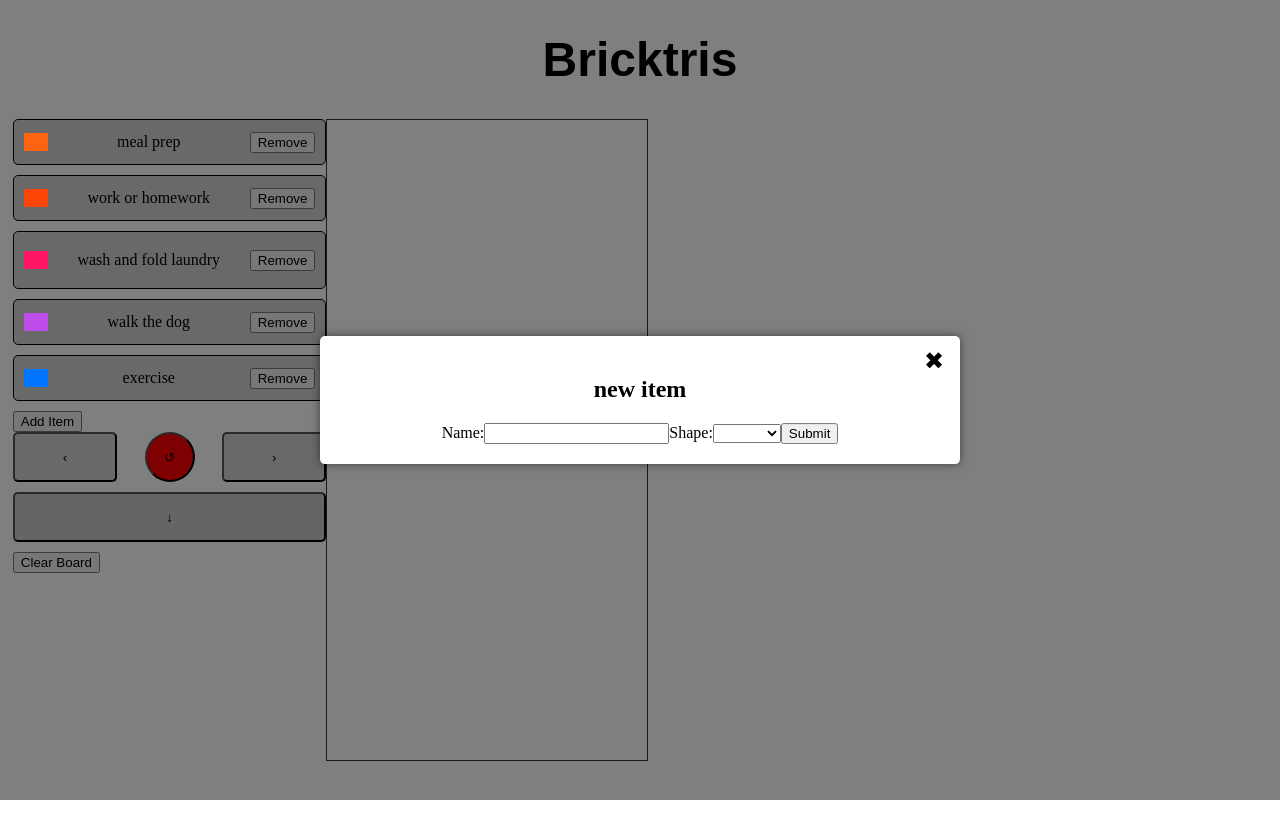
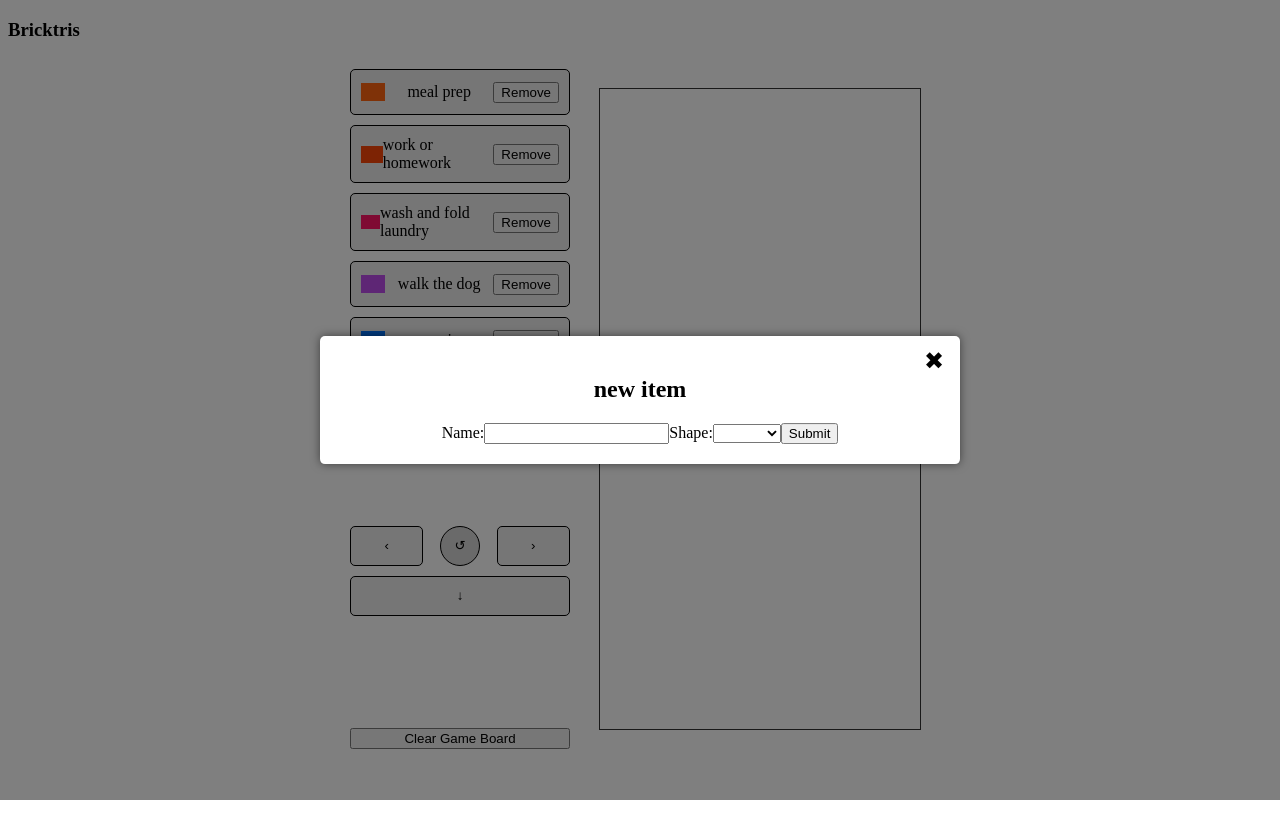
Before and after one commit to farosFreed/Bricktris, a Nuxt app: page / in a window 1280 px wide. Both pictures are taken after a click on the button "Add Item". After the commit the page ends 800 px from the top, so only its background shows below. Built offline with nearby package versions, Linux system fonts and the light colour scheme; grey boxes are pictures that could not be loaded.

Commit message:
styles: better imports and buttons

```diff
--- a/app.vue
+++ b/app.vue
@@ -3,11 +3,7 @@
     <Modal
       :show="modalShow"
       :title="modalData.name ? modalData.name : 'Welcome'"
-      :text="
-        modalData.description
-          ? modalData.description
-          : 'Click the button to start the game'
-      "
+      :text="modalData.description ? modalData.description : ''"
       :shape="modalData.shape ? modalData.shape : ''"
       @closeModal="
         () => {
@@ -21,7 +17,7 @@
         @submitForm="(item) => addListItem(item)"
       />
     </Modal>
-    <h1>Bricktris</h1>
+    <h3>Bricktris</h3>
     <div class="twocol">
       <div class="leftcol">
         <Bricklist
@@ -31,10 +27,15 @@
           @removeListItem="(i) => removeListItem(i)"
         />
         <MobileKeypad @handleKeyPress="(e) => handleKeyPress(e)" />
-        <button @click="clearGameboard">Clear Board</button>
+        <button @click="clearGameboard">Clear Game Board</button>
       </div>
       <div class="rightcol">
-        <canvas id="game" width="320" height="640" class="grid"></canvas>
+        <canvas
+          id="game"
+          :width="gameWidth"
+          :height="gameHeight"
+          class="grid"
+        ></canvas>
       </div>
     </div>
   </div>
@@ -42,6 +43,7 @@
 
 <script lang="ts">
 import isUserUsingMobile from "@/utils/detectMobile";
+import { tetrominos, colors } from "@/utils/tetrominos";
 
 const sampleListData = [
   { name: "meal prep", shape: "Z" },
@@ -60,55 +62,6 @@ const sampleListData = [
   { name: "exercise", shape: "T" },
 ];
 
-// move to utils file ???
-const tetrominos = {
-  I: [
-    [0, 0, 0, 0],
-    [1, 1, 1, 1],
-    [0, 0, 0, 0],
-    [0, 0, 0, 0],
-  ],
-  J: [
-    [1, 0, 0],
-    [1, 1, 1],
-    [0, 0, 0],
-  ],
-  L: [
-    [0, 0, 1],
-    [1, 1, 1],
-    [0, 0, 0],
-  ],
-  O: [
-    [1, 1],
-    [1, 1],
-  ],
-  S: [
-    [0, 1, 1],
-    [1, 1, 0],
-    [0, 0, 0],
-  ],
-  Z: [
-    [1, 1, 0],
-    [0, 1, 1],
-    [0, 0, 0],
-  ],
-  T: [
-    [0, 1, 0],
-    [1, 1, 1],
-    [0, 0, 0],
-  ],
-};
-// move to utils file ??? fix colors to reference css variables
-const colors = {
-  I: "#ff006e",
-  O: "#8338ec",
-  T: "#3a86ff",
-  S: "green",
-  Z: "#ffbe0b",
-  J: "blue",
-  L: "#fb5607",
-};
-
 export default {
   data() {
     return {
@@ -116,6 +69,9 @@ export default {
       tetrominos: tetrominos,
       colors: colors,
       canvas: null as HTMLElement | null,
+      windowWidth: window.innerWidth,
+      gameWidth: 0,
+      gameHeight: 0,
       ctx: null, // canvas context
       grid: 32,
       tetrominoSequence: [], // not using? deprecate?
@@ -144,6 +100,11 @@ export default {
         localStorage.setItem("gameListData", JSON.stringify(newListData));
       },
       deep: true,
+    },
+    windowWidth: {
+      handler(newWindowWidth) {
+        this.configPlayfield();
+      },
     },
   },
   methods: {
@@ -345,13 +306,28 @@ export default {
     addListItem(item: listItem) {
       // TODO TYPESCRIPT VALIDATION MINIMUM
       this.listData.push(item);
+      this.modalShow = !this.modalShow;
     },
     removeListItem(item) {
       const index = this.listData.indexOf(item);
       this.listData.splice(index, 1);
     },
+    configPlayfield() {
+      // change grid size based on screen size
+      this.windowWidth = window.innerWidth;
+      if (this.windowWidth < 500) {
+        this.grid = 20;
+        this.gameWidth = 200;
+        this.gameHeight = 400;
+      } else {
+        this.grid = 32;
+        this.gameWidth = 320;
+        this.gameHeight = 640;
+      }
+    },
   },
   mounted() {
+    this.configPlayfield();
     this.setupGameboard();
     // if localStorage has list & playfield data, load it
     const listData = localStorage.getItem("gameListData");
@@ -365,16 +341,16 @@ export default {
     }
 
     this.drawPlayfield();
-    //check if mobile
     this.showMobileKeypad = isUserUsingMobile();
-    console.log("showMobileKeypad", this.showMobileKeypad);
 
-    // listen for keydown events
+    // listen for keydown & resize events
     window.addEventListener("keydown", this.handleKeyPress);
+    window.addEventListener("resize", this.configPlayfield);
   },
   beforeUnmount() {
     // remove event listener before component is unmounted
     window.removeEventListener("keydown", this.handleKeyPress);
+    window.removeEventListener("resize", this.configPlayfield);
   },
 };
 </script>
@@ -387,11 +363,21 @@ h1 {
   font-size: 3rem;
 }
 .twocol {
-  width: 98vw;
+  max-width: $max-width;
   margin: 0 auto;
   height: calc(100vh - 100px);
   display: grid;
-  grid-template-columns: 1fr 3fr;
+  grid-template-columns: 1fr 1.5fr;
+  .leftcol {
+    display: grid;
+    padding: $spacer;
+    align-content: space-between;
+  }
+  .rightcol {
+    display: flex;
+    justify-content: center;
+    align-items: center;
+  }
 }
 
 .grid {
--- /dev/null
+++ b/assets/styles/main.scss
@@ -0,0 +1,12 @@
+.primary-btn {
+  background-color: $primary-button-background;
+  color: white;
+  border: none;
+  border-radius: $border-radius;
+  padding: $spacer;
+  font-size: 1rem;
+  cursor: pointer;
+  &:hover {
+    background-color: darken($primary-button-background, 10%);
+  }
+}
--- a/assets/styles/variables.scss
+++ b/assets/styles/variables.scss
@@ -19,12 +19,16 @@ $turquoise: #06d6a0;
 // layouts
 $spacer: 10px;
 $border-radius: 5px;
+$max-width: 600px;
 
 // game
 $grid-size: 32;
 
 // config UI
 $button-background: $light-grey;
+$button-border: 1px solid black;
+$primary-button-background: $persian-green;
+$primary-button-color: white;
 
 // config tetronimos
 $Z-tetromino-color: $amber;
--- a/components/Bricklist.vue
+++ b/components/Bricklist.vue
@@ -1,4 +1,5 @@
 <template>
+  <div>
     <ul>
       <li
         v-for="item in list"
@@ -20,7 +21,10 @@
         </button>
       </li>
     </ul>
-  <button @click="$emit('newListItem')">Add Item</button>
+    <button class="addItemBtn primary-btn" @click="$emit('newListItem')">
+      Add Item
+    </button>
+  </div>
 </template>
 
 <script lang="ts">
@@ -35,7 +39,6 @@ export default {
 </script>
 
 <style lang="scss" scoped>
-@import "~/assets/styles/variables.scss";
 ul {
   list-style-type: none;
   padding: 0;
@@ -43,13 +46,19 @@ ul {
   li.item {
     padding: $spacer;
     margin-bottom: $spacer;
-    border: 1px solid black;
+    border: $button-border;
     border-radius: $border-radius;
-    background-color: lightgray;
+    background-color: $button-background;
     display: flex;
     justify-content: space-between;
     align-items: center;
   }
+}
+.addItemBtn {
+  width: 100%;
+  border: $button-border;
+  border-radius: $border-radius;
+  margin-bottom: $spacer;
 }
 .tetromino {
   width: 24px;
--- a/components/MobileKeypad.vue
+++ b/components/MobileKeypad.vue
@@ -36,9 +36,7 @@ export default {
 </script>
 
 <style lang="scss" scoped>
-$button-size: 50px;
-$spacer: 10px;
-$border-radius: 5px;
+$button-size: 40px;
 .keypad {
   display: grid;
   grid-template-columns: 1fr 1fr 1fr;
@@ -49,22 +47,23 @@ $border-radius: 5px;
 
 button {
   height: $button-size;
+  border: $button-border;
   border-radius: $border-radius;
 }
 
 .square-button {
-  background-color: lightgrey;
+  background-color: $button-background;
 }
 
 .circle-button {
   width: $button-size;
   justify-self: center;
-  background-color: red;
+  background-color: darken($button-background, 10%);
   border-radius: 50%;
 }
 
 .arrow-button {
   grid-column-start: span 3;
-  background-color: #ccc;
+  background-color: $button-background;
 }
 </style>
--- a/components/Modal.vue
+++ b/components/Modal.vue
@@ -12,7 +12,7 @@
       <slot>
         <p>{{ text }}</p>
         <!-- todo add timer -->
-        <button @click="completeTask">Complete Task</button>
+        <button class="primary-btn" @click="completeTask">Complete Task</button>
       </slot>
     </div>
   </div>
@@ -59,6 +59,7 @@ export default {
   height: 100vh;
   top: 0;
   left: 0;
+  z-index: 100;
   &.hidden {
     display: none;
   }
@@ -73,7 +74,7 @@ export default {
     border-radius: 5px;
     box-shadow: 0 0 10px rgba(0, 0, 0, 0.5);
     width: 80vw;
-    max-width: 600px;
+    max-width: $max-width;
     .close-button {
       position: absolute;
       top: 10px;
--- a/nuxt.config.ts
+++ b/nuxt.config.ts
@@ -4,4 +4,14 @@ export default defineNuxtConfig({
   typescript: {
     strict: true,
   },
+  css: ["~/assets/styles/main.scss"],
+  vite: {
+    css: {
+      preprocessorOptions: {
+        scss: {
+          additionalData: '@import "@/assets/styles/variables.scss";',
+        },
+      },
+    },
+  },
 });
--- /dev/null
+++ b/utils/tetrominos.ts
@@ -0,0 +1,48 @@
+// matricies for each tetromino
+export const tetrominos = {
+  I: [
+    [0, 0, 0, 0],
+    [1, 1, 1, 1],
+    [0, 0, 0, 0],
+    [0, 0, 0, 0],
+  ],
+  J: [
+    [1, 0, 0],
+    [1, 1, 1],
+    [0, 0, 0],
+  ],
+  L: [
+    [0, 0, 1],
+    [1, 1, 1],
+    [0, 0, 0],
+  ],
+  O: [
+    [1, 1],
+    [1, 1],
+  ],
+  S: [
+    [0, 1, 1],
+    [1, 1, 0],
+    [0, 0, 0],
+  ],
+  Z: [
+    [1, 1, 0],
+    [0, 1, 1],
+    [0, 0, 0],
+  ],
+  T: [
+    [0, 1, 0],
+    [1, 1, 1],
+    [0, 0, 0],
+  ],
+};
+// TODO fix colors to reference css variables if possible
+export const colors = {
+  I: "#ff006e",
+  O: "#8338ec",
+  T: "#3a86ff",
+  S: "green",
+  Z: "#ffbe0b",
+  J: "blue",
+  L: "#fb5607",
+};
```
Lines whose indentation alone changed are shown as unchanged.
